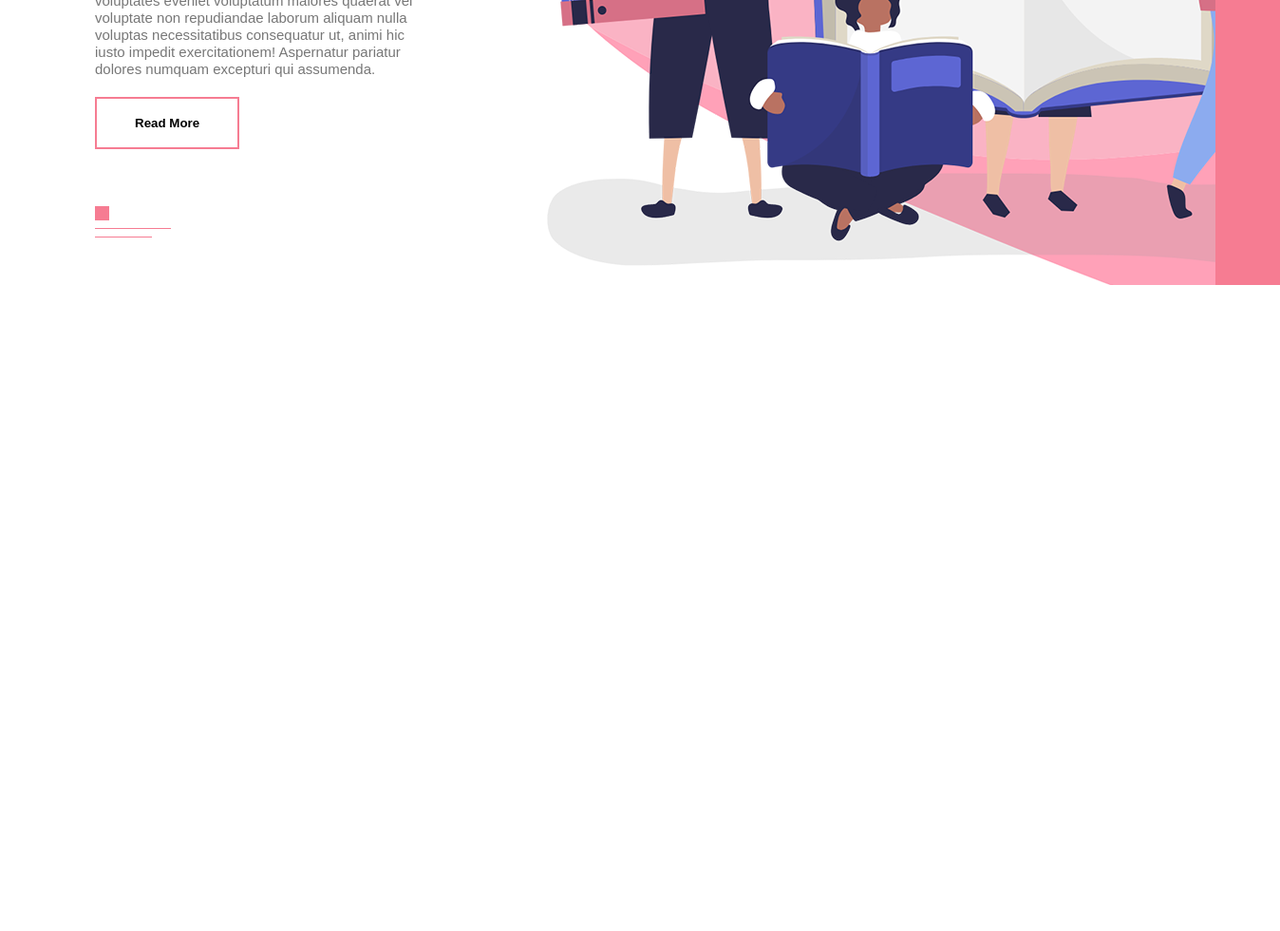
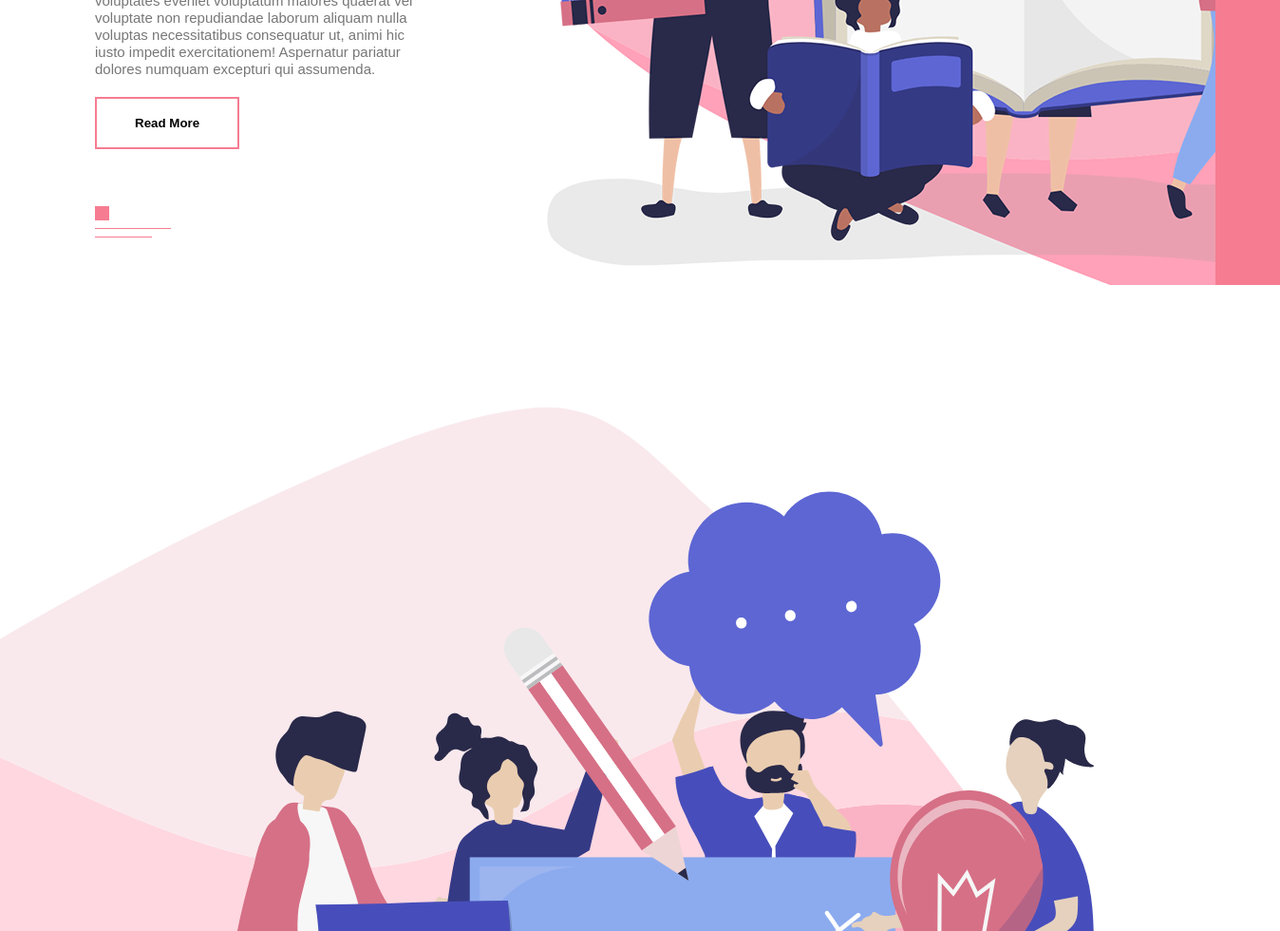
Before and after one commit to Ye-Thiha-Kyaw/HTML-And-CSS-Responsive-practice, a plain HTML site: page index.html in a window 1280 px wide. Shown: the part 500-1480 px from the top of the page at 95% size, 1348 px wide, since content can reach past the window. Before the commit the page ends 800 px from the top, so only its background shows below. Drawn offline with Linux system fonts and the light colour scheme.

Commit message:
section added

```diff
--- a/index.html
+++ b/index.html
@@ -41,7 +41,14 @@
         </ul>
     </nav>
     <img src="images/menu.png" id="menuBtn">
+<!-- about -->
 
+<section id="about">
+    <div class="about-left-col">
+        <img src="images/about.png" alt="">
+    </div>
+    <div class="about-left-col"></div>
+</section>
 
     <script>
         var menuBtn=document.getElementById("menuBtn");
--- a/style.css
+++ b/style.css
@@ -101,3 +101,12 @@ nav ul li a{
     z-index: 2;
     cursor: pointer;
 }
+/* about */
+#about{
+    padding: 100px 0;
+    display: flex;
+    align-items: center;
+}
+.about-left-col{
+    flex-basis: 50%;
+}
```
